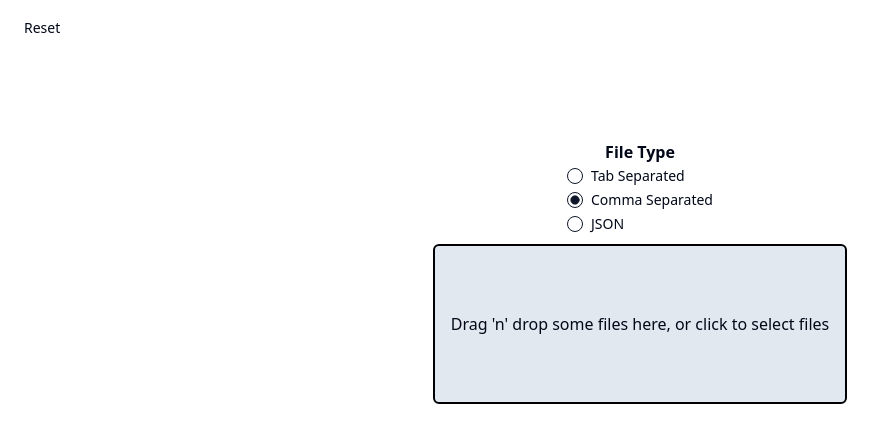
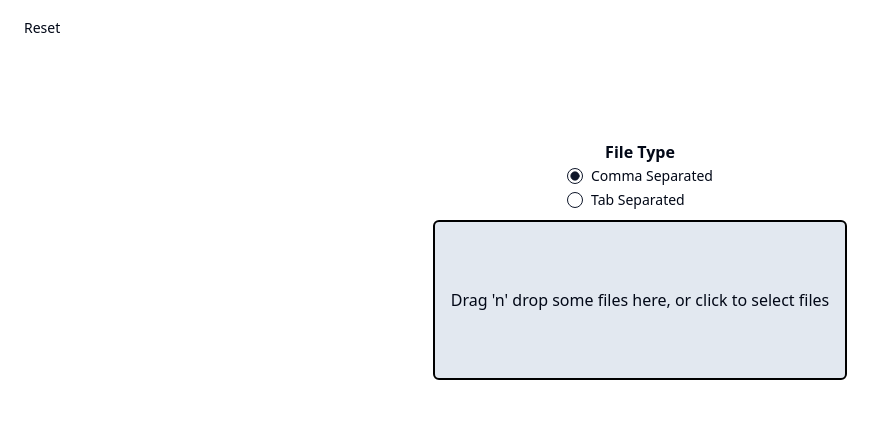
Before and after one commit to CarnegieLearningWeb/PathAnalysis, a React (Vite) app: page / in a window 1280 px wide. Shown: the top 442 px of the page, without its empty margins (0-885 px from the left). Built offline with nearby package versions, Linux system fonts and the light colour scheme.

Commit message:
removed json option for now

```diff
--- a/src/components/DropZone.tsx
+++ b/src/components/DropZone.tsx
@@ -88,21 +88,21 @@ export default function DropZone({afterDrop, onLoadingChange, onError}: DropZone
 
     const fileTypeOptions = [
         {
+            label: 'Comma Separated',
+            value: delimiters.find((delimiter) => delimiter === 'csv') as string
+        },
+        {
             label: 'Tab Separated',
             value: delimiters.find((delimiter) => delimiter === 'tsv') as string
-        },
-        {
-            label: 'Comma Separated',
-            value: delimiters.find((delimiter) => delimiter === 'csv') as string
         },
         // {
         //     label: 'Pipe Separated',
         //     value: delimiters.find((delimiter) => delimiter === 'pipe') as string
         // },
-        {
-            label: 'JSON',
-            value: delimiters.find((delimiter) => delimiter === 'json') as string
-        }
+        // {
+        //     label: 'JSON',
+        //     value: delimiters.find((delimiter) => delimiter === 'json') as string
+        // }
     ]
     return (
         <>
```
